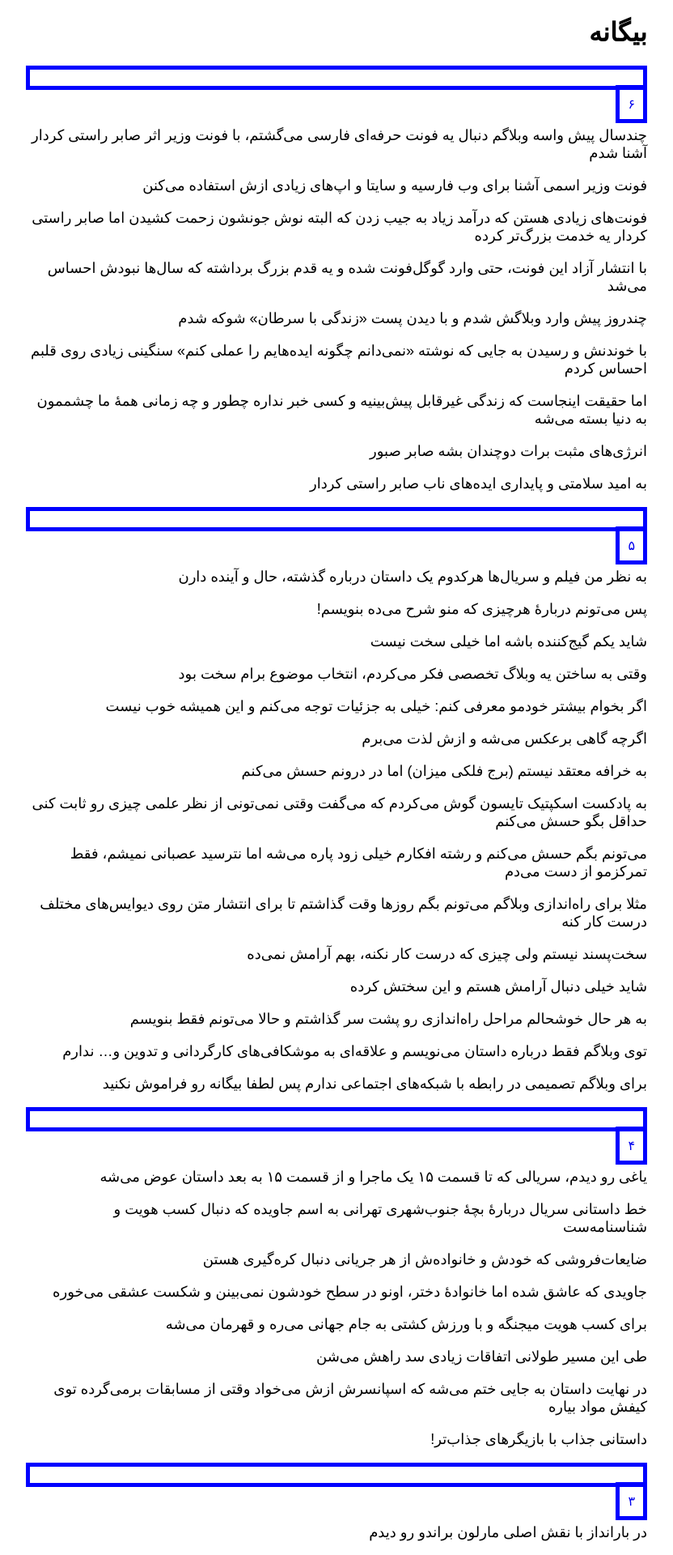
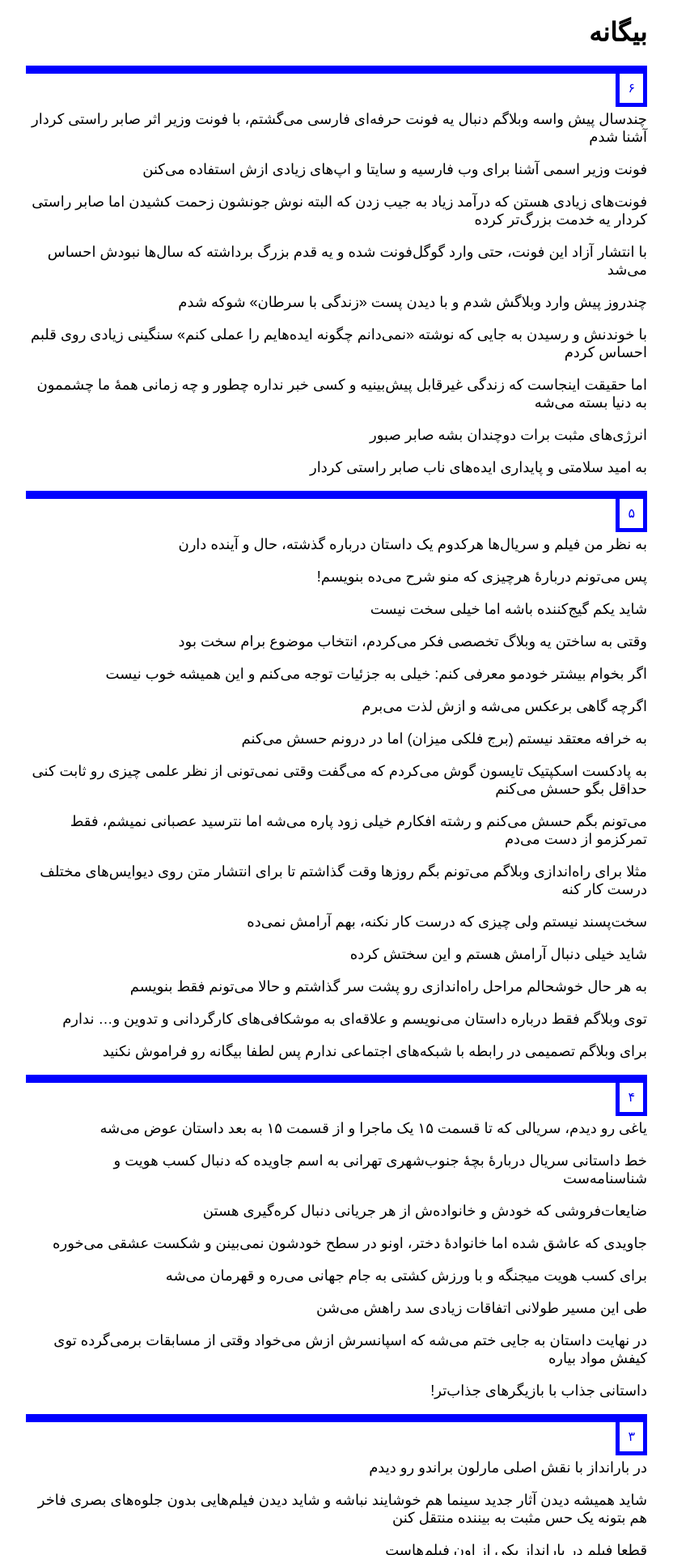
Before and after one commit to darkblog/darkblog.github.io, a Jekyll site: the page built from index.html, in a window 1280 px wide. Shown: the top 1920 px of the page at 81% size, without its empty margins (224-1056 px from the left). Built offline with Jekyll 4.4.1, drawn with Linux system fonts in a browser that asks for light colours.

Commit message:
Update index.html

```diff
--- a/index.html
+++ b/index.html
@@ -9,7 +9,7 @@
 <meta charset="utf-8">
 <meta name="viewport" content="width=device-width, initial-scale=1">
 <link rel="canonical" href="https://biganeh.com/">
-<style>body{font-family:sans-serif;margin:auto;padding:0 1.25em;max-width:48em}p{font-size:large}a{text-decoration:none}a,hr{border:thick solid blue;padding:10px}</style>
+<style>body{font-family:sans-serif;margin:auto;padding:0 1.25em;max-width:48em}p{font-size:large}a{text-decoration:none;padding:10px}a,hr{border:thick solid blue}</style>
 </head>
 <body>
 <h1>بیگانه</h1>
```
